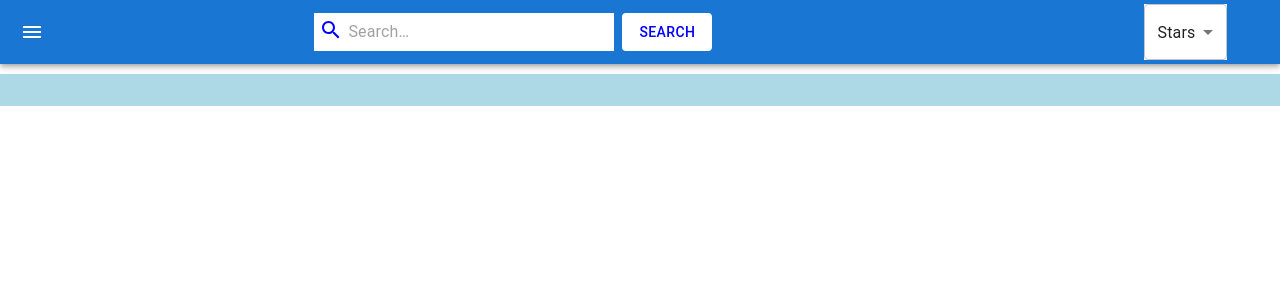
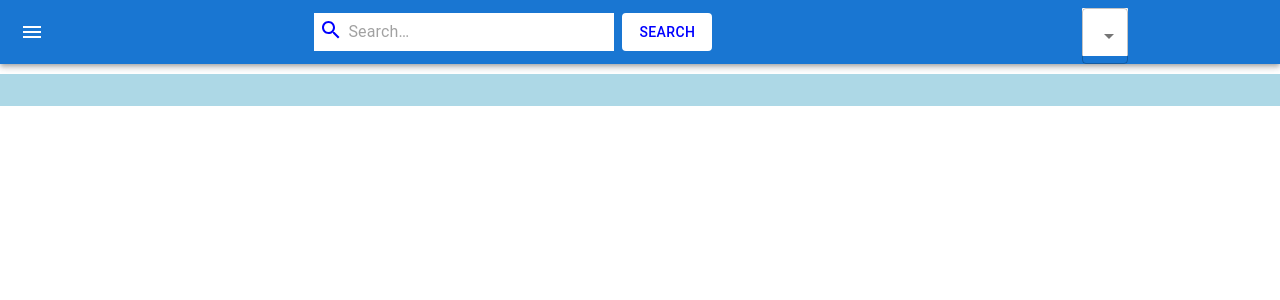
Before and after one commit to Shivani-Banduni/Dice, a React (Create React App) app in the folder dice/: page / in a window 1280 px wide. Shown: the top 300 px of the page. Built offline with nearby package versions, Linux system fonts and the light colour scheme.

Commit message:
made final changes-Done

```diff
--- a/dice/src/App.css
+++ b/dice/src/App.css
@@ -1,5 +1,6 @@
 .App {
   text-align: center;
+
 }
 
 
@@ -45,8 +46,10 @@ background-color: white;
 /* border: 2px solid red; */
 }
 .sort-div{
-  margin-left:35%;
-flex-shrink: 0;
+  margin-left:30%;
+  height: 6vh;
+  border-radius: 2%;
+/* flex-shrink: 0; */
 background-color: white;
 }
 strong{
--- a/dice/src/App.js
+++ b/dice/src/App.js
@@ -1,7 +1,7 @@
 import logo from './logo.svg';
 import './App.css';
-import Searchbar from './components/Searchbar';
-import Navbar from './components/Navbar';
+import Searchbar from './components/Showdata';
+import Navbar from './components/Getdata';
 import Items from './components/Items';
 import Nav from './components/Nav';
 
--- a/dice/src/components/Navbar.jsx
+++ b/dice/src/components/Getdata.jsx
@@ -1,15 +1,6 @@
 // Navbar.js
 import React, { useState } from 'react';
-import {
-  AppBar,
-  Toolbar,
-  IconButton,
-  InputBase,
-  Menu,
-  MenuItem,
-  Button,
-  Select
-} from '@mui/material';
+import { AppBar,Toolbar,IconButton,InputBase,Menu,MenuItem,Button,Select} from '@mui/material';
 import MenuIcon from '@mui/icons-material/Menu';
 import SearchIcon from '@mui/icons-material/Search';
 import axios from 'axios';
@@ -17,7 +8,8 @@ import axios from 'axios';
 const Navbar = ({ callback }) => {
   const [anchorEl, setAnchorEl] = useState(null);
   const [searchitem, setSearchItem] = useState('');
-  const [sortOption, setSortOption] = useState('stars');
+  const [sortOption, setSortOption] = useState('');
+  const [initialRender, setInitialRender] = useState(true);
 
   const handleMenuClick = (event) => {
     setAnchorEl(event.currentTarget);
@@ -29,19 +21,34 @@ const Navbar = ({ callback }) => {
 
   const handleSortChange = (e) => {
     setSortOption(e.target.value);
+    console.log(sortOption,'sortoption')
+    setInitialRender(false);
   };
+  // React.useEffect(() => {
+  //   if (!initialRender) { // Only execute handleSearch if initialRender is false
+  //     handleSearch();
+  //   }
+  // }, [sortOption,initialRender]);
+
+  React.useEffect(() => {
+    if (sortOption !== '' && !initialRender) {
+      handleSearch();
+    }
+  }, [sortOption, initialRender]);
+
+
 
   const handleSearch = async () => {
     try {
       const response = await axios.get(
-        `https://api.github.com/search/repositories?q=${searchitem}&sort=${sortOption}`
+        `https://api.github.com/search/repositories?q=${searchitem}`
       );
 
       let sortedData = response.data.items;
-
+      console.log(sortOption,"sortoptions")
       // Sorting the fetched data based on sortOption
       if (sortOption === 'stars') {
-        sortedData.sort((a, b) => a.stargazers_count - b.stargazers_count);
+        sortedData.sort((a, b) => b.stargazers_count - a.stargazers_count);
       } else if (sortOption === 'watchers_count') {
 
         sortedData.sort((a, b) => b.watchers_count - a.watchers_count);
@@ -54,6 +61,7 @@ const Navbar = ({ callback }) => {
       } else if (sortOption === 'updated_at') {
         sortedData.sort((a, b) => new Date(a.updated_at) - new Date(b.updated_at));
       }
+      console.log(sortedData)
 
       callback({ repos: sortedData });
     }
@@ -114,9 +122,10 @@ const Navbar = ({ callback }) => {
         <div className='sort-div'>
           <Select
             value={sortOption}
-            onChange={handleSortChange}
+            onChange={(e)=>handleSortChange(e)}
           >
-            <MenuItem value="stars">Stars</MenuItem>
+           <MenuItem value="">Show-By</MenuItem>
+            <MenuItem  value="stars">Stars</MenuItem>
             <MenuItem value="watchers_count">Watchers Count</MenuItem>
             <MenuItem value="score">Score</MenuItem>
             <MenuItem value="name">Name</MenuItem>
--- a/dice/src/components/Searchbar.jsx
+++ b/dice/src/components/Showdata.jsx
@@ -1,7 +1,7 @@
 // Searchbar.js
 import React, { useState } from 'react';
 import { Grid, Card, CardContent, Typography, Avatar } from '@mui/material';
-import Navbar from './Navbar';
+import Navbar from './Getdata';
 
 const Searchbar = () => {
   const [data, setData] = useState([]);
```
